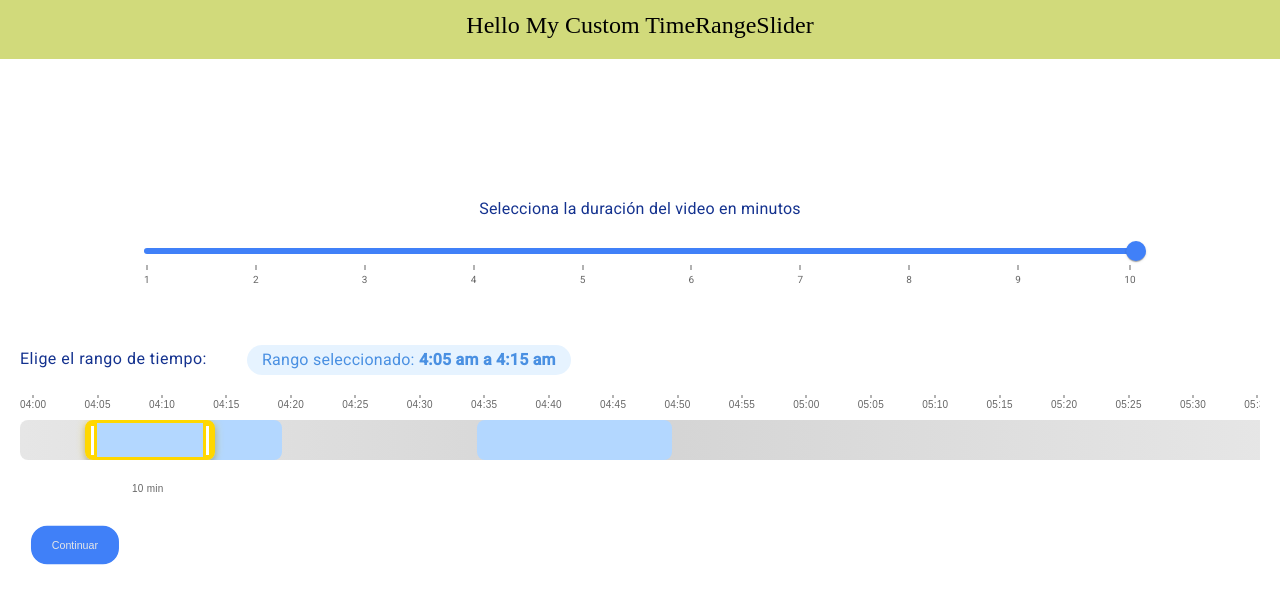
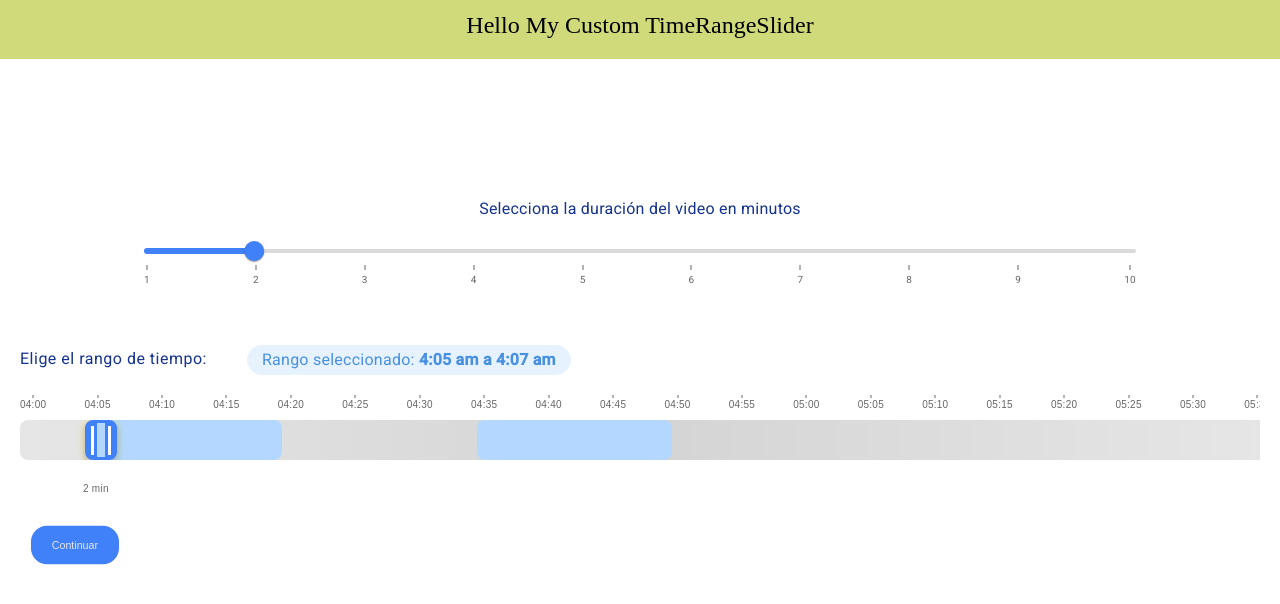
Before and after one commit to afgomez123/spike-timeRangeSlider, an Angular app: page / in a window 1280 px wide. Shown: the top 604 px of the page. Built offline with nearby package versions, Linux system fonts and the light colour scheme; what @angular-slider/ngx-slider would draw is missing.

Commit message:
Ajuste estilos

```diff
--- a/src/app/common/slider/time-line/time-line.component.scss
+++ b/src/app/common/slider/time-line/time-line.component.scss
@@ -24,7 +24,8 @@ $border-thick: 3px solid;
 $border-thin: 2px solid;
 
 // Variables de sombra
-$box-shadow-default: 0 4px 6px rgba(0, 0, 0, 0.2), 0 0 10px rgba(255, 215, 0, 0.4);
+$box-shadow-default: 0 4px 6px rgba(0, 0, 0, 0.2),
+  0 0 10px rgba(255, 215, 0, 0.4);
 /* Contenedor principal */
 .timeline {
   width: 100%;
@@ -39,21 +40,20 @@ $box-shadow-default: 0 4px 6px rgba(0, 0, 0, 0.2), 0 0 10px rgba(255, 215, 0, 0.
 .timeline::-webkit-scrollbar {
   height: 10px; /* Altura inicial del scrollbar: oculto */
   transition: height 0.3s ease; /* Transición para mostrar el scrollbar */
-  background: $color-light-gray/* Color del thumb */
+  background: $color-light-gray; /* Color del thumb */
 }
 
 .timeline:hover::-webkit-scrollbar {
   height: 10px; /* Altura del scrollbar al pasar el mouse */
-
 }
 
 .timeline::-webkit-scrollbar-thumb {
-  background:#cac6c6; /* Color del thumb */
+  background: #cac6c6; /* Color del thumb */
   border-radius: 10px; /* Bordes redondeados */
 }
 
 .timeline::-webkit-scrollbar-thumb:hover {
-  background:#cac6c6; /* Color del thumb */
+  background: #cac6c6; /* Color del thumb */
   border-radius: 10px; /* Bordes redondeados */
   cursor: pointer; /* Cambia el cursor al pasar el mouse */
 }
@@ -149,7 +149,7 @@ $box-shadow-default: 0 4px 6px rgba(0, 0, 0, 0.2), 0 0 10px rgba(255, 215, 0, 0.
   width: 40px;
   height: 34px;
   background-color: transparent;
-  border: $border-thick $color-yellow;
+  border: $border-thick $color-blue;
   display: flex;
   align-items: center;
   justify-content: space-between;
@@ -160,26 +160,22 @@ $box-shadow-default: 0 4px 6px rgba(0, 0, 0, 0.2), 0 0 10px rgba(255, 215, 0, 0.
 
 // Validations
 .selection-box.invalid {
-  border: $border-thick $color-blue;
+  border: $border-thick $color-yellow;
 }
 
 .selection-box.invalid .resize-handle {
-  border-color: $color-blue;
+  border-color: $color-yellow;
 }
 
 .error-message {
-
   display: flex;
   padding: 4px;
   align-items: flex-start;
   gap: 16px;
   align-self: stretch;
-  background-color: #FFF9EB;
-  // margin-top: 10px;
-  // color: $color-red;
-  // font-size: 12px;
+  background-color: #fff9eb;
   color: #000;
-  font-feature-settings: 'liga' off, 'clig' off;
+  font-feature-settings: "liga" off, "clig" off;
   /* Desktop/Caption/Medium Regular */
   font-family: Roboto;
   font-size: 12px;
@@ -195,7 +191,7 @@ align-self: stretch;
   width: 3px;
   height: 29px;
   background-color: #fff;
-  border: $border-thick $color-yellow;
+  border: $border-thick $color-blue;
   border-radius: 4px 29px 20px -10px;
   cursor: ew-resize;
 }
--- a/src/app/common/slider/time-line/time-line.component.ts
+++ b/src/app/common/slider/time-line/time-line.component.ts
@@ -55,7 +55,7 @@ export class TimeLineComponent implements AfterViewInit, OnInit {
 
   ngOnInit() {
     this.generateHoursRange(); // Usa las propiedades configurables
-    this.getShareLineSliderComponent();
+    this.getShareLineSliderComponent();// Observable para tener siempre el cambio entre slider line y timerange
   }
 
   ngAfterViewInit() {
@@ -450,7 +450,8 @@ export class TimeLineComponent implements AfterViewInit, OnInit {
     return `${this.padTime(hours)}:${this.padTime(minutes)}`;
   }
 
-  //v4
+
+  //v5
   private setInitialSelectionBoxPosition() {
     if (this.timeRanges.length > 0) {
       const firstRange = this.timeRanges[0];
@@ -458,14 +459,14 @@ export class TimeLineComponent implements AfterViewInit, OnInit {
       // Convertir el tiempo inicial a píxeles
       const startPixels = this.convertTimeToPixels(firstRange.startTime);
 
-      // Calcular el ancho en píxeles para un rango de 10 minutos
+      // Calcular el ancho en píxeles para un rango de 2 minutos
       const timelineWidth = this.timelineTrack.nativeElement.offsetWidth;
       const minutesInTimeline = Math.ceil((this.endHour - this.startHour) * 60);
-      const tenMinutesWidth = Math.floor(
-        (10 / minutesInTimeline) * timelineWidth - 6
-      ); // Restar 5 para mejorar la precisión en la carga   inicial
+      const twoMinutesWidth = Math.floor(
+        (2 / minutesInTimeline) * timelineWidth
+      ); // Restar 6 para mejorar la precisión en la carga inicial
 
-      // Posicionar el selection-box en el primer rango válido y con un ancho de 10 minutos
+      // Posicionar el selection-box en el primer rango válido y con un ancho de 2 minutos
       this.renderer.setStyle(
         this.selectionBox.nativeElement,
         "left",
@@ -474,7 +475,7 @@ export class TimeLineComponent implements AfterViewInit, OnInit {
       this.renderer.setStyle(
         this.selectionBox.nativeElement,
         "width",
-        `${tenMinutesWidth}px`
+        `${twoMinutesWidth}px`
       );
 
       // Asegurar que isRangeAvailable sea verdadero
@@ -485,22 +486,75 @@ export class TimeLineComponent implements AfterViewInit, OnInit {
 
       // Posicionar el duration label en el centro del selection box
       this.durationLabel.nativeElement.style.left = `${
-        startPixels + tenMinutesWidth / 2 - 20
+        startPixels + twoMinutesWidth / 2 - 20
       }px`;
 
       // Configurar el rango de tiempo inicial para mostrarlo en el HTML
       const startTimeStr = this.convertPixelsToTime(startPixels);
       const endTimeStr = this.convertPixelsToTime(
-        startPixels + tenMinutesWidth
+        startPixels + twoMinutesWidth
       );
       const startTime = new Date(`1970-01-01T${startTimeStr}:00`);
       const endTime = new Date(`1970-01-01T${endTimeStr}:00`);
-      // Se crea este settime out por que la fecha se debe rendirizar despues this.ngAfterViewInit
+
+      // Se crea este setTimeout porque la fecha se debe renderizar después de this.ngAfterViewInit
       setTimeout(() => {
         this.updateSelectedRange(startTime, endTime);
       }, 2000);
     }
   }
+
+  //v4
+  // private setInitialSelectionBoxPosition() {
+  //   if (this.timeRanges.length > 0) {
+  //     const firstRange = this.timeRanges[0];
+
+  //     // Convertir el tiempo inicial a píxeles
+  //     const startPixels = this.convertTimeToPixels(firstRange.startTime);
+
+  //     // Calcular el ancho en píxeles para un rango de 10 minutos
+  //     const timelineWidth = this.timelineTrack.nativeElement.offsetWidth;
+  //     const minutesInTimeline = Math.ceil((this.endHour - this.startHour) * 60);
+  //     const tenMinutesWidth = Math.floor(
+  //       (10 / minutesInTimeline) * timelineWidth - 6
+  //     ); // Restar 5 para mejorar la precisión en la carga   inicial
+
+  //     // Posicionar el selection-box en el primer rango válido y con un ancho de 10 minutos
+  //     this.renderer.setStyle(
+  //       this.selectionBox.nativeElement,
+  //       "left",
+  //       `${startPixels}px`
+  //     );
+  //     this.renderer.setStyle(
+  //       this.selectionBox.nativeElement,
+  //       "width",
+  //       `${tenMinutesWidth}px`
+  //     );
+
+  //     // Asegurar que isRangeAvailable sea verdadero
+  //     this.isRangeAvailable = true;
+
+  //     // Actualizar el valor de duration-label al cargar el componente
+  //     this.updateDurationLabel();
+
+  //     // Posicionar el duration label en el centro del selection box
+  //     this.durationLabel.nativeElement.style.left = `${
+  //       startPixels + tenMinutesWidth / 2 - 20
+  //     }px`;
+
+  //     // Configurar el rango de tiempo inicial para mostrarlo en el HTML
+  //     const startTimeStr = this.convertPixelsToTime(startPixels);
+  //     const endTimeStr = this.convertPixelsToTime(
+  //       startPixels + tenMinutesWidth
+  //     );
+  //     const startTime = new Date(`1970-01-01T${startTimeStr}:00`);
+  //     const endTime = new Date(`1970-01-01T${endTimeStr}:00`);
+  //     // Se crea este settime out por que la fecha se debe rendirizar despues this.ngAfterViewInit
+  //     setTimeout(() => {
+  //       this.updateSelectedRange(startTime, endTime);
+  //     }, 2000);
+  //   }
+  // }
 
   private calculateSelectionDuration(): number {
     const width = this.selectionBox.nativeElement.offsetWidth;
```
Lines whose indentation alone changed are shown as unchanged.
